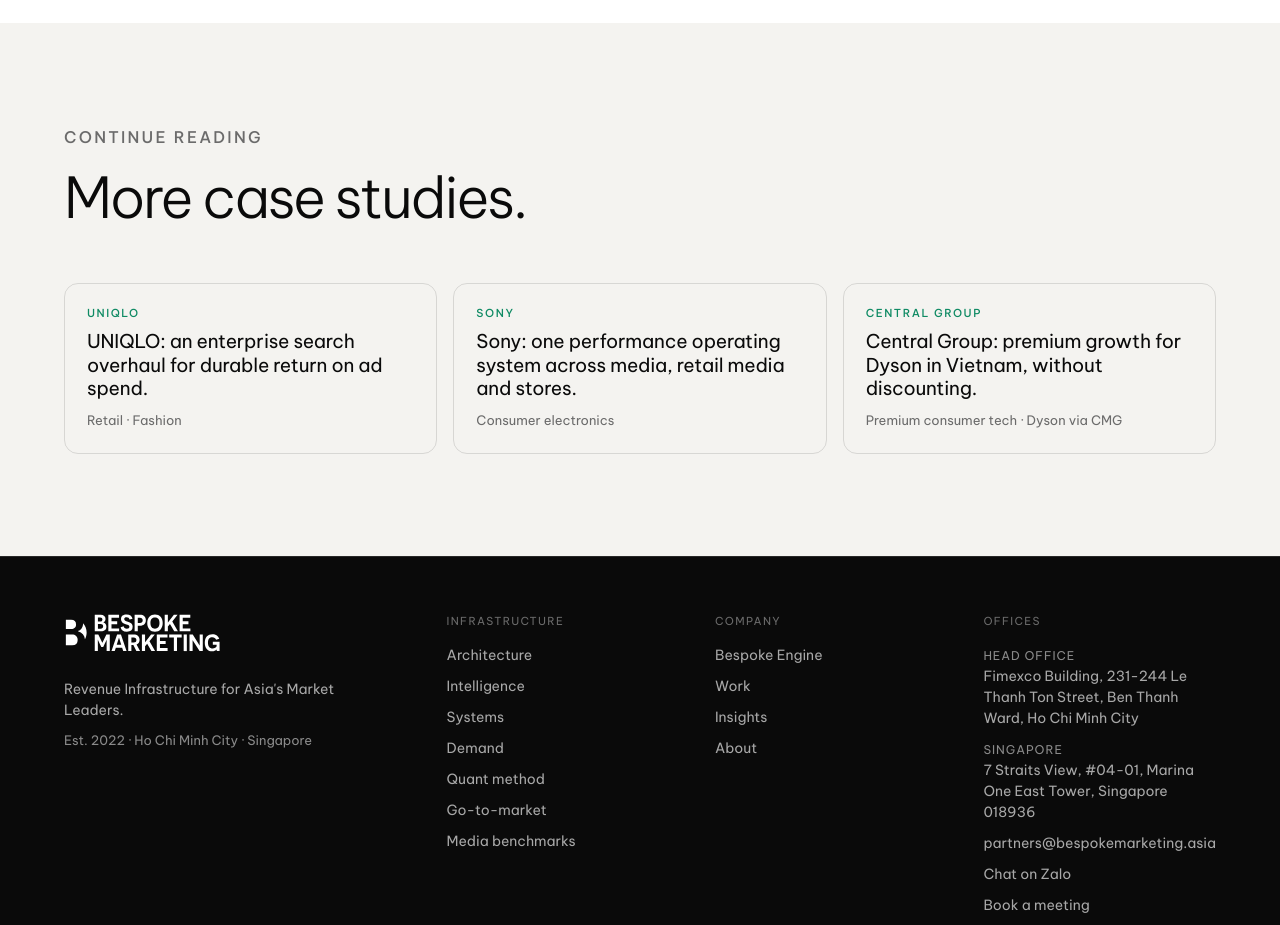
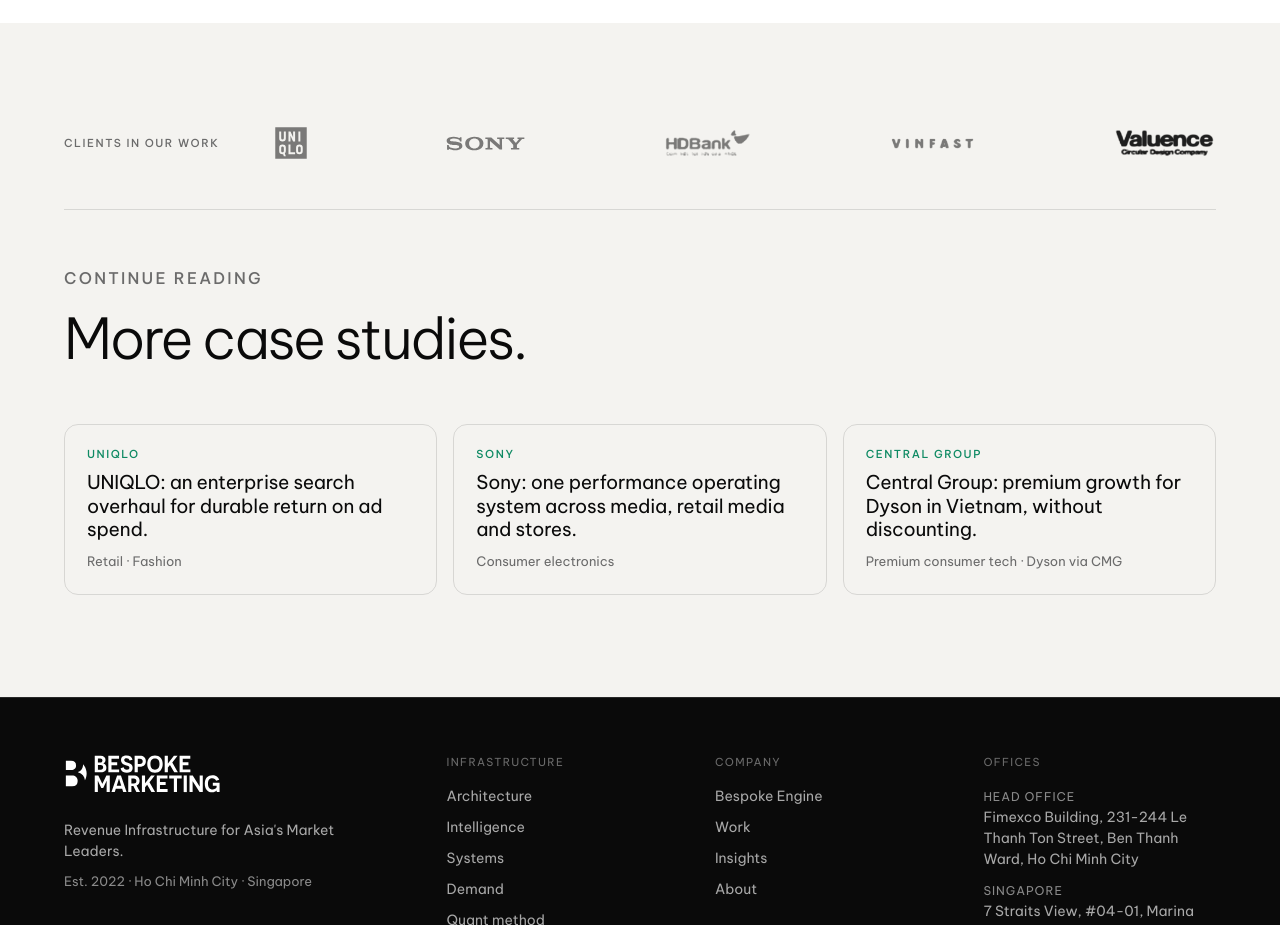
Before and after one commit to techatbespokesoft/BSM-Web-231126, a plain HTML site: page work/valuence-holdings.html in a window 1280 px wide. Shown: the part 3040-3965 px from the top of the page. Drawn offline with Linux system fonts and the light colour scheme.

Commit message:
feat(work): add client logo strip to valuence-holdings case study
Uses the official logo files already in assets/logos for Work-page clients
(UNIQLO, Sony, HDBank, VinFast, Valuence), rendered as a muted monochrome row
linking to each case study.

Co-Authored-By: Claude Opus 5.5 <noreply@anthropic.com>
Claude-Session: https://claude.ai/code/session_01MvWhqLH7YjeeDSNAGWEkLT

```diff
--- a/work/valuence-holdings.html
+++ b/work/valuence-holdings.html
@@ -389,6 +389,16 @@
 .rel-list b{font-weight:400;font-size:19px;line-height:1.25;letter-spacing:-.01em}
 .rel-list em{font-style:normal;margin-top:auto;font-size:13px;color:var(--grey-2)}
 @media (max-width:820px){.rel-list{grid-template-columns:1fr}.case-meta{grid-template-columns:1fr}}
+/* client logos: official files from assets/logos, rendered as a quiet monochrome row */
+.clogos{display:flex;align-items:center;gap:24px 56px;padding:0 0 48px;margin-bottom:56px;border-bottom:1px solid var(--line-light);flex-wrap:wrap}
+.clogos-l{font:500 11px "Be Vietnam Pro",sans-serif;letter-spacing:.14em;text-transform:uppercase;color:var(--grey-2);flex:0 0 auto}
+.clogos ul{list-style:none;flex:1;display:flex;align-items:center;justify-content:space-between;gap:28px 40px;flex-wrap:wrap;margin:0;padding:0}
+.clogos li{display:flex;align-items:center;height:36px}
+.clogos a{display:flex;align-items:center;height:100%}
+.clogos img{display:block;width:auto;filter:brightness(0);opacity:.5;transition:opacity .25s}
+.clogos a:hover img,.clogos a:focus-visible img,.clogos .cur img{opacity:.88}
+.clogos .l-uniqlo{height:32px}.clogos .l-sony{height:15px}.clogos .l-hdbank{height:30px}.clogos .l-vinfast{height:15px}.clogos .l-valuence{height:30px}
+@media (max-width:720px){.clogos{flex-direction:column;align-items:flex-start;gap:20px;padding-bottom:36px;margin-bottom:36px}.clogos ul{width:100%;display:grid;grid-template-columns:repeat(3,auto);justify-content:space-between;gap:22px 16px}.clogos .l-uniqlo{height:28px}.clogos .l-hdbank,.clogos .l-valuence{height:26px}.clogos .l-sony{height:13px}.clogos .l-vinfast{height:13px}}
 
 /* ===== iOS / narrow-mobile fixes (iPhone Safari + Chrome, 375-430px) ===== */
 /* stop WebKit text autosizing ("font inflation") in portrait and landscape */
@@ -545,6 +555,16 @@ img,svg,video{max-width:100%}
 
 <section class="related">
   <div class="wrap">
+    <div class="clogos">
+      <p class="clogos-l">Clients in our work</p>
+      <ul>
+        <li><a href="uniqlo-vietnam.html"><img class="l-uniqlo" src="../assets/logos/uniqlo.svg" alt="UNIQLO" loading="lazy"></a></li>
+        <li><a href="sony-vietnam.html"><img class="l-sony" src="../assets/logos/sony.svg" alt="Sony" loading="lazy"></a></li>
+        <li><a href="hdbank-vcf.html"><img class="l-hdbank" src="../assets/logos/hdbank.png" alt="HDBank" loading="lazy"></a></li>
+        <li><a href="vinfast.html"><img class="l-vinfast" src="../assets/logos/vinfast.png" alt="VinFast" loading="lazy"></a></li>
+        <li class="cur"><a href="valuence-holdings.html" aria-current="page"><img class="l-valuence" src="../assets/logos/valuence.png" alt="Valuence Holdings" loading="lazy"></a></li>
+      </ul>
+    </div>
     <div class="sec-head"><div><p class="eyebrow">Continue reading</p><h2>More case studies.</h2></div></div>
     <div class="rel-list"><a href="uniqlo-vietnam.html"><span>UNIQLO</span><b>UNIQLO: an enterprise search overhaul for durable return on ad spend.</b><em>Retail · Fashion</em></a><a href="sony-vietnam.html"><span>Sony</span><b>Sony: one performance operating system across media, retail media and stores.</b><em>Consumer electronics</em></a><a href="central-group-dyson.html"><span>Central Group</span><b>Central Group: premium growth for Dyson in Vietnam, without discounting.</b><em>Premium consumer tech · Dyson via CMG</em></a></div>
   </div>
```
